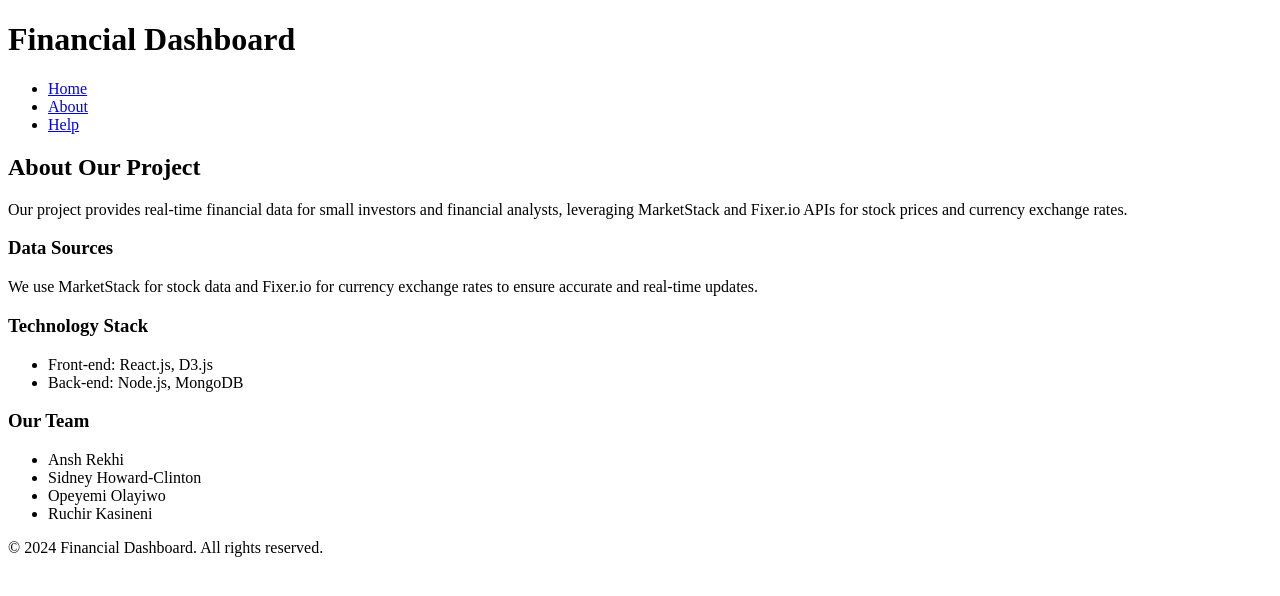
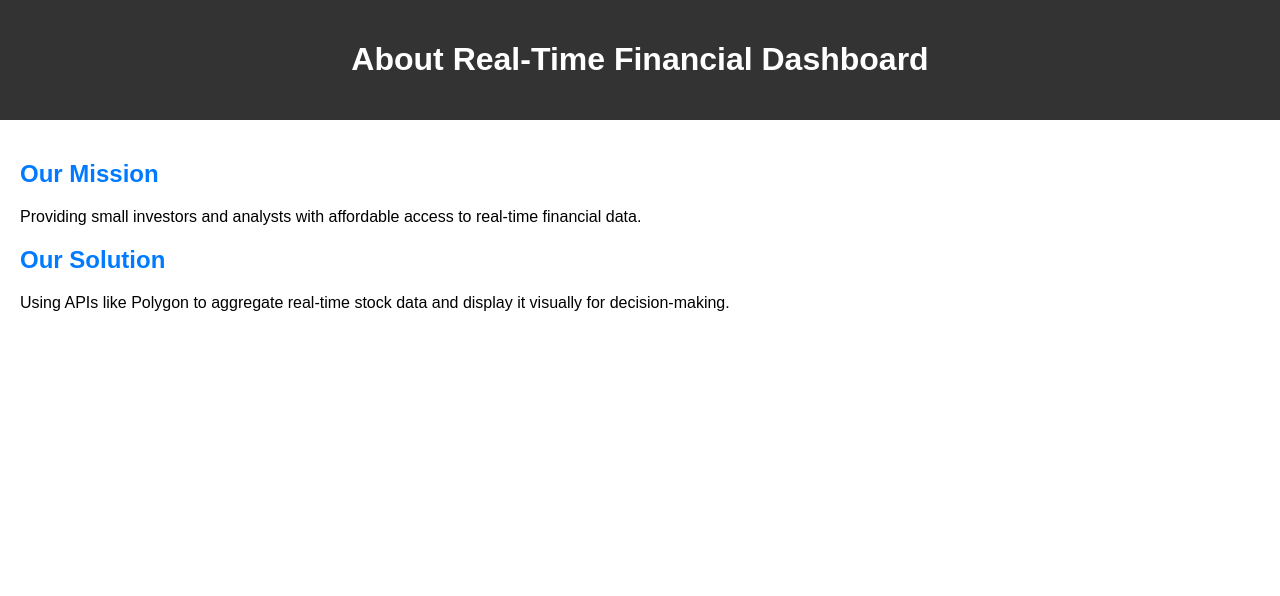
Before and after one commit to sidney-HC/INST377---Final-Project, a website: page public/about_page.html in a window 1280 px wide. Drawn offline with Linux system fonts and the light colour scheme.

Commit message:
Added some front end stuff

```diff
--- /dev/null
+++ b/public/about_page.css
@@ -0,0 +1,21 @@
+body {
+  font-family: Arial, sans-serif;
+  margin: 0;
+  padding: 0;
+}
+
+header {
+  background-color: #333;
+  color: white;
+  padding: 20px;
+  text-align: center;
+}
+
+main {
+  padding: 20px;
+  font-size: 1rem;
+}
+
+h2 {
+  color: #007bff;
+}
--- a/public/about_page.html
+++ b/public/about_page.html
@@ -4,47 +4,17 @@
   <meta charset="UTF-8">
   <meta name="viewport" content="width=device-width, initial-scale=1.0">
   <title>About Us</title>
-  <link rel="stylesheet" href="styles.css">
+  <link rel="stylesheet" href="about_page.css">
 </head>
 <body>
   <header>
-    <h1>Financial Dashboard</h1>
-    <nav>
-      <ul>
-        <li><a href="home_page.html">Home</a></li>
-        <li><a href="about_page.html">About</a></li>
-        <li><a href="help_page.html">Help</a></li>
-      </ul>
-    </nav>
+    <h1>About Real-Time Financial Dashboard</h1>
   </header>
   <main>
-    <section id="overview">
-      <h2>About Our Project</h2>
-      <p>Our project provides real-time financial data for small investors and financial analysts, leveraging MarketStack and Fixer.io APIs for stock prices and currency exchange rates.</p>
-    </section>
-    <section id="data-sources">
-      <h3>Data Sources</h3>
-      <p>We use MarketStack for stock data and Fixer.io for currency exchange rates to ensure accurate and real-time updates.</p>
-    </section>
-    <section id="tech-stack">
-      <h3>Technology Stack</h3>
-      <ul>
-        <li>Front-end: React.js, D3.js</li>
-        <li>Back-end: Node.js, MongoDB</li>
-      </ul>
-    </section>
-    <section id="team">
-      <h3>Our Team</h3>
-      <ul>
-        <li>Ansh Rekhi</li>
-        <li>Sidney Howard-Clinton</li>
-        <li>Opeyemi Olayiwo</li>
-        <li>Ruchir Kasineni</li>
-      </ul>
-    </section>
+    <h2>Our Mission</h2>
+    <p>Providing small investors and analysts with affordable access to real-time financial data.</p>
+    <h2>Our Solution</h2>
+    <p>Using APIs like Polygon to aggregate real-time stock data and display it visually for decision-making.</p>
   </main>
-  <footer>
-    <p>© 2024 Financial Dashboard. All rights reserved.</p>
-  </footer>
 </body>
 </html>
--- /dev/null
+++ b/public/home_page.css
@@ -0,0 +1,77 @@
+/* General styles */
+body {
+  font-family: Arial, sans-serif;
+  margin: 0;
+  padding: 0;
+  display: flex;
+  flex-direction: column;
+  justify-content: center;
+  align-items: center;
+  min-height: 100vh;
+  background: url('background.jpg') no-repeat center center fixed;
+  background-size: cover;
+  color: #ffffff;
+  text-align: center;
+}
+
+/* Header styles */
+header {
+  background-color: rgba(0, 0, 0, 0.8);
+  width: 100%;
+  padding: 20px;
+  position: fixed;
+  top: 0;
+  text-align: center;
+}
+
+header h1 {
+  margin: 0;
+  font-size: 2rem;
+  font-weight: bold;
+}
+
+/* Main content styles */
+main {
+  margin-top: 100px;
+  width: 80%;
+  max-width: 800px;
+  padding: 20px;
+  background-color: rgba(0, 0, 0, 0.7);
+  border-radius: 10px;
+}
+
+main p {
+  font-size: 1.2rem;
+  margin-bottom: 20px;
+}
+
+/* Button styles */
+.buttons {
+  display: flex;
+  justify-content: center;
+  gap: 20px;
+}
+
+.btn {
+  text-decoration: none;
+  padding: 15px 25px;
+  background-color: #007bff;
+  color: white;
+  border-radius: 5px;
+  font-size: 1rem;
+  font-weight: bold;
+  transition: transform 0.3s, background-color 0.3s;
+}
+
+.btn:hover {
+  background-color: #0056b3;
+  transform: scale(1.1);
+}
+
+/* Footer styles */
+footer {
+  margin-top: 20px;
+  font-size: 0.9rem;
+  color: #f0f0f0;
+  text-shadow: 1px 1px 2px rgba(0, 0, 0, 0.8);
+}
--- /dev/null
+++ b/public/home_page.js
@@ -0,0 +1,2 @@
+// Add a welcome animation or log message for interactivity
+console.log("Welcome to the Real-Time Financial Dashboard!");
--- /dev/null
+++ b/public/stock_page.css
@@ -0,0 +1,30 @@
+body {
+  font-family: Arial, sans-serif;
+  margin: 0;
+  padding: 0;
+  text-align: center;
+}
+
+header {
+  background-color: #444;
+  color: white;
+  padding: 20px;
+}
+
+#stock-ticker {
+  margin-top: 10px;
+  font-size: 1rem;
+  font-weight: bold;
+  color: #f0f0f0;
+}
+
+main {
+  padding: 20px;
+}
+
+canvas {
+  display: block;
+  margin: 20px auto;
+  max-width: 90%;
+  border: 1px solid #ddd;
+}
```
Also changed, not shown: public/help_page.html (deleted, +0 -47 lines), public/home_page.html (+11 -27 lines), public/stock_page.js (added, +77 -0 lines), public/stocks_page.html (added, +19 -0 lines), public/about_page.js (added), 1 other file.
